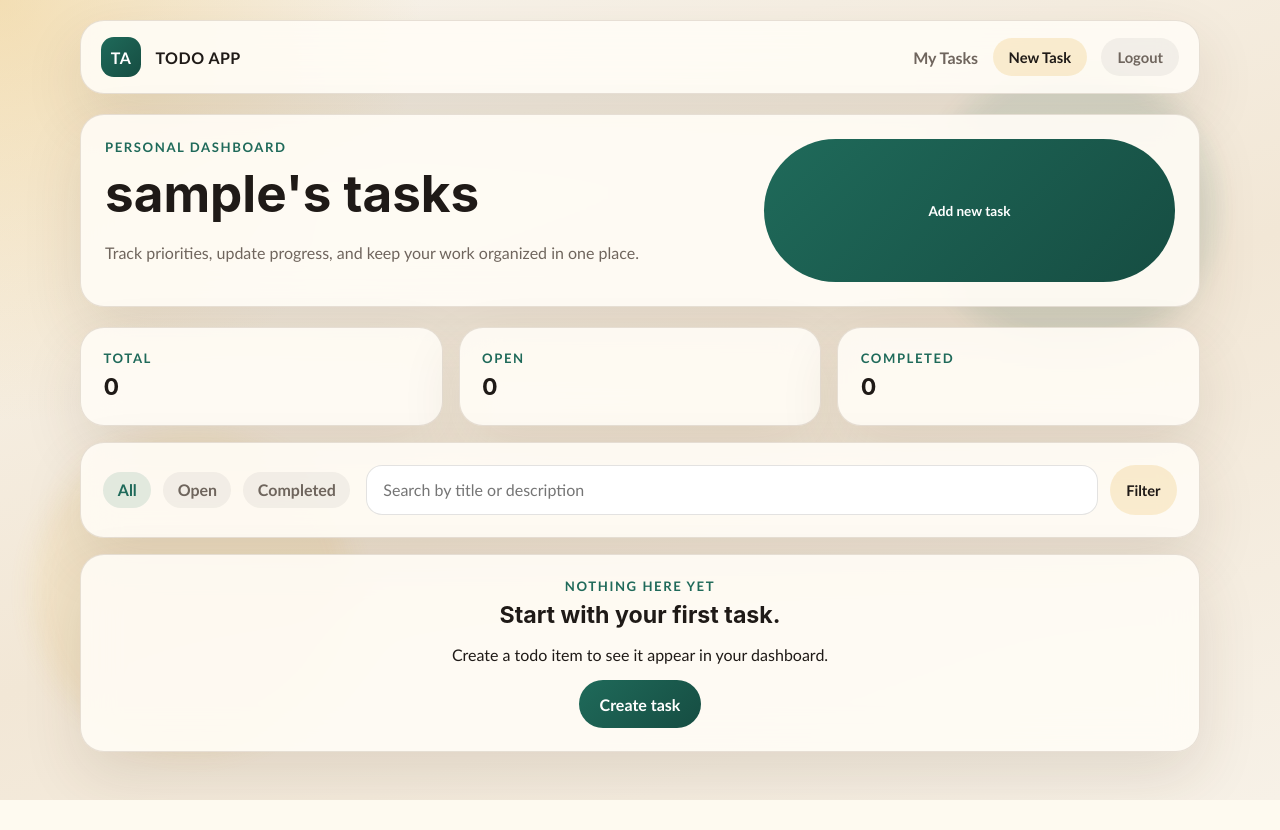
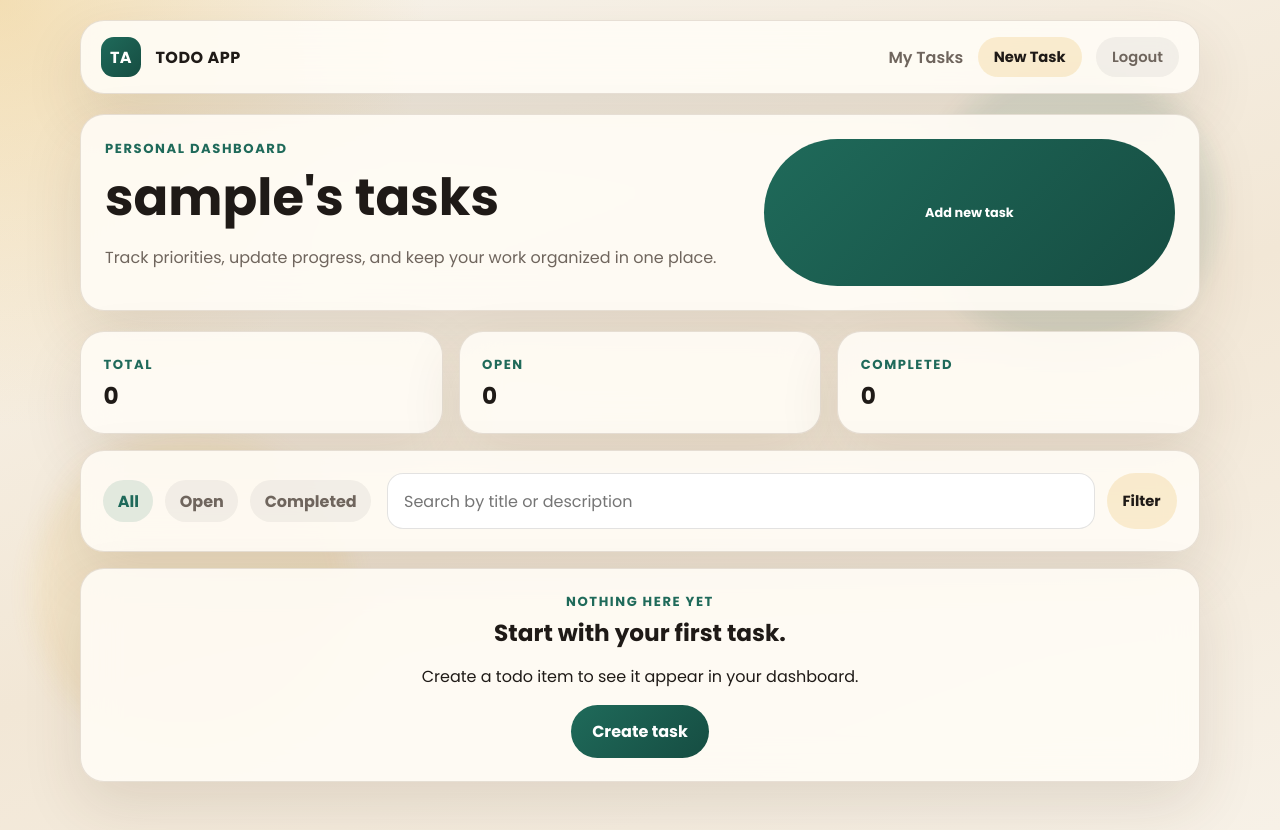
Before and after one commit to ganultap/dswd_todo_app, a Django app: page /todos/ in a window 1280 px wide. Before the commit the page ends 800 px from the top, so only its background shows below. Run offline with Django 4.2, Linux system fonts and the light colour scheme; the visitor is signed in with stand-in values (Sample User, id 1); data that the repository does not hold is empty.

Commit message:
Changed button size

```diff
--- a/static/css/app.css
+++ b/static/css/app.css
@@ -22,7 +22,7 @@
 body {
     margin: 0;
     min-height: 100vh;
-    font-family: "Avenir Next", "Trebuchet MS", sans-serif;
+    font-family: "Poppins", -apple-system, BlinkMacSystemFont, sans-serif;
     color: var(--text);
     background:
         radial-gradient(circle at top left, rgba(232, 180, 74, 0.35), transparent 28%),
@@ -175,9 +175,9 @@
 }
 
 .button.tiny {
-    padding: 0.45rem 0.85rem;
+    padding: 0.35rem 0.7rem;
     border-radius: 999px;
-    font-size: 0.85rem;
+    font-size: 0.8rem;
 }
 
 .ghost-button {
@@ -253,7 +253,7 @@
 h1,
 h2 {
     margin: 0;
-    font-family: -apple-system, BlinkMacSystemFont, "Segoe UI", Roboto, sans-serif;
+    font-family: "Poppins", -apple-system, BlinkMacSystemFont, sans-serif;
     line-height: 1.2;
 }
 
--- a/templates/base.html
+++ b/templates/base.html
@@ -5,6 +5,9 @@
     <meta charset="utf-8">
     <meta name="viewport" content="width=device-width, initial-scale=1">
     <title>{% block title %}TODO APP{% endblock %}</title>
+    <link rel="preconnect" href="https://fonts.googleapis.com">
+    <link rel="preconnect" href="https://fonts.gstatic.com" crossorigin>
+    <link href="https://fonts.googleapis.com/css2?family=Poppins:wght@400;600;700&display=swap" rel="stylesheet">
     <link rel="stylesheet" href="{% static 'css/app.css' %}">
 </head>
 <body>
```
